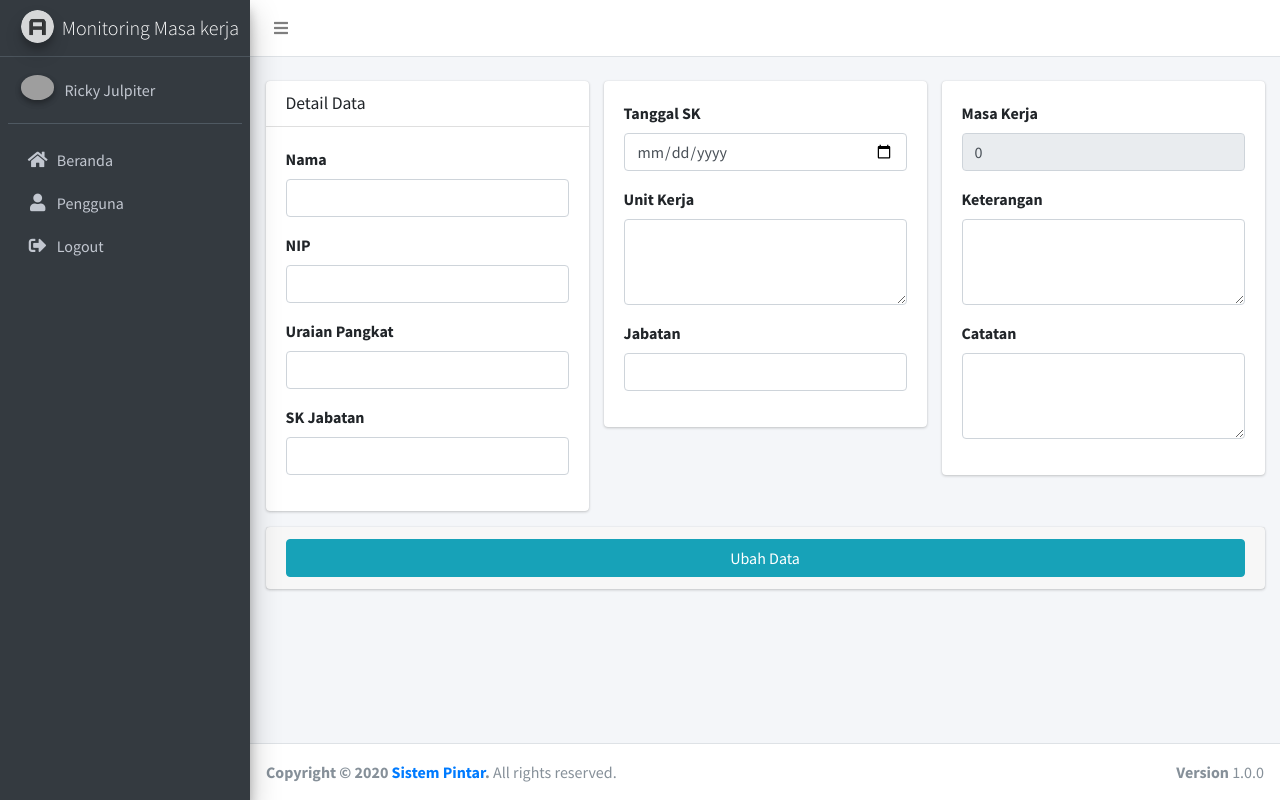
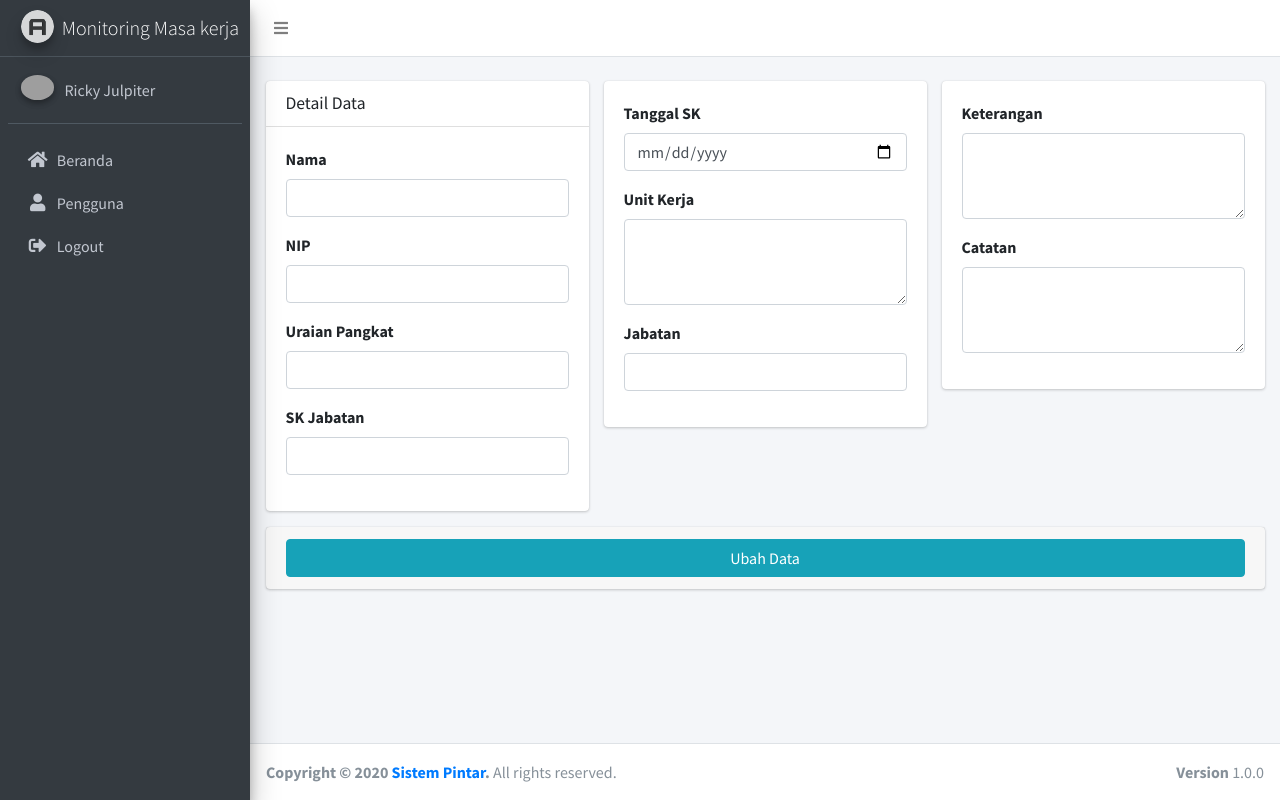
Before and after one commit to rickyjulpiter/simasker, a PHP site: page /beranda/ubah.php?id=14 in a window 1280 px wide. Run offline with PHP 8.4, Linux system fonts and the light colour scheme; a user stored in the database is signed in; data comes from the database, SQL or seed files in the repository; data that the repository does not hold is empty; some libraries are stand-ins or nearby versions; grey boxes are pictures that could not be loaded.

Commit message:
comment before fix data

```diff
--- a/beranda/ubah.php
+++ b/beranda/ubah.php
@@ -168,14 +168,14 @@ $row = $result->fetch(PDO::FETCH_ASSOC);
                                         <div class="col-md-12">
                                             <div class="card-body">
                                                 <?php
-                                                $tanggal1 = new DateTime($row['tanggal_sk']);
-                                                $tanggal2 = new DateTime();
-                                                $masa_kerja = ($tanggal2->diff($tanggal1)->format("%a")) / 365;
+                                                // $tanggal1 = new DateTime($row['tanggal_sk']);
+                                                // $tanggal2 = new DateTime();
+                                                // $masa_kerja = ($tanggal2->diff($tanggal1)->format("%a")) / 365;
                                                 ?>
-                                                <div class="form-group">
+                                                <!-- <div class="form-group">
                                                     <label>Masa Kerja</label>
                                                     <input type="text" class="form-control" placeholder="" value="<?= $masa_kerja; ?>" readonly>
-                                                </div>
+                                                </div> -->
                                                 <div class="form-group">
                                                     <label>Keterangan</label>
                                                     <textarea class="form-control" rows="3" placeholder="" name="keterangan"><?= $row['keterangan']; ?></textarea>
```
